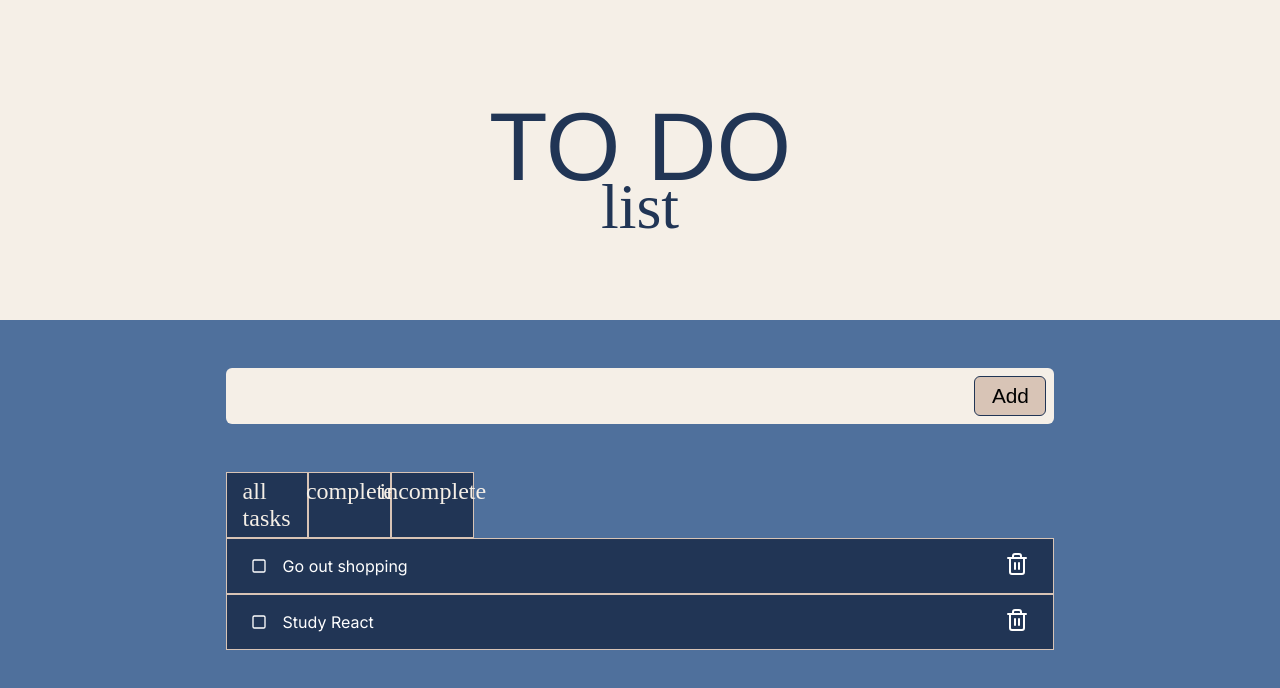
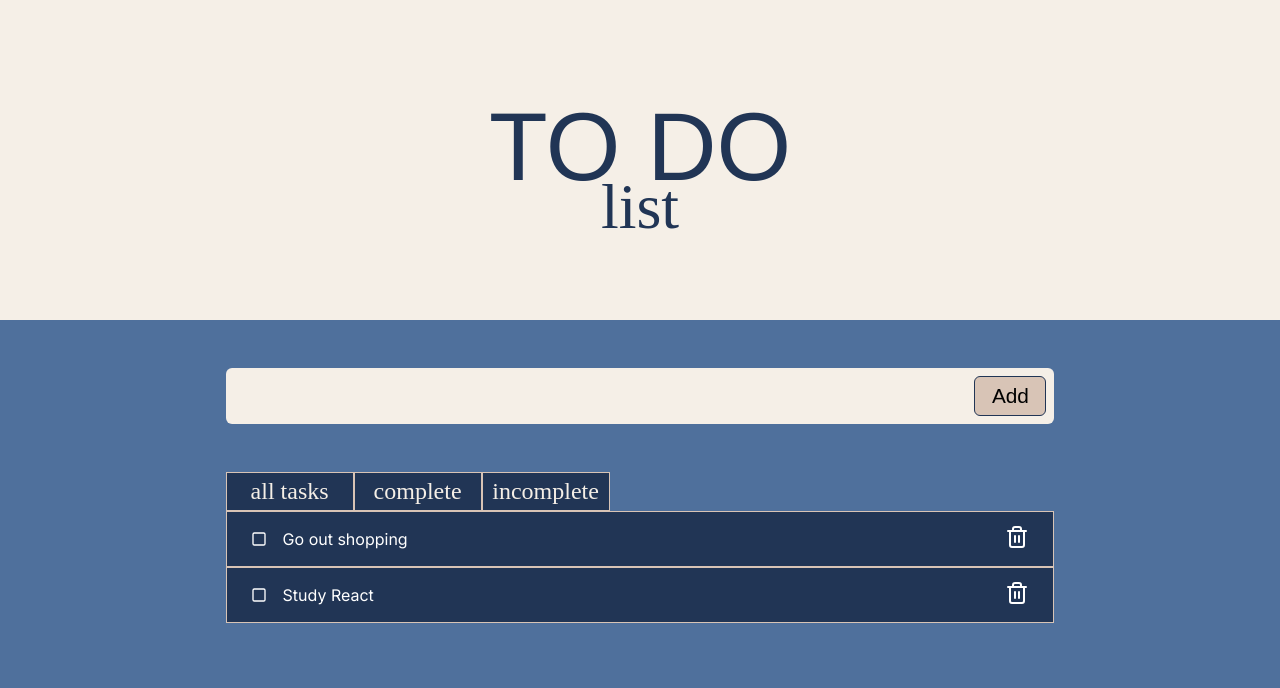
Before and after one commit to carolinaparisi/react-to-do-list, a React (Vite) app: page / in a window 1280 px wide. Shown: the top 688 px of the page. Built offline with nearby package versions, Linux system fonts and the light colour scheme; a web font is replaced by a local one.

Commit message:
fix: update increase filter-tab btn width

```diff
--- a/src/components/TableTab.css
+++ b/src/components/TableTab.css
@@ -2,7 +2,7 @@
 	color: #f5efe7;
 	background-color: #213555;
 	border: 1px solid #d8c4b6;
-	width: 10%;
+	width: 8rem;
 	padding-right: 1rem;
 	padding-left: 1rem;
 	padding-top: 0.3rem;
```
